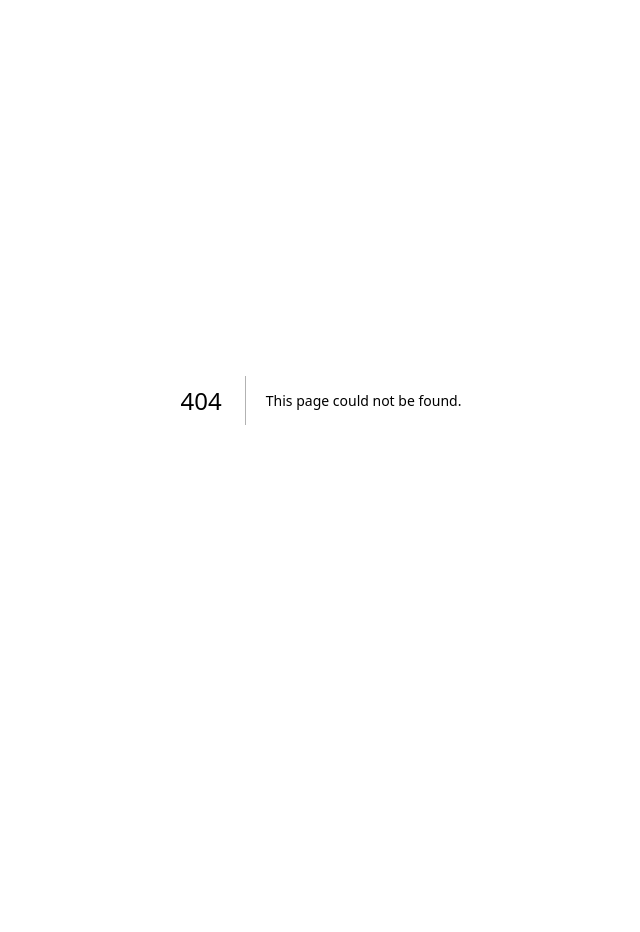
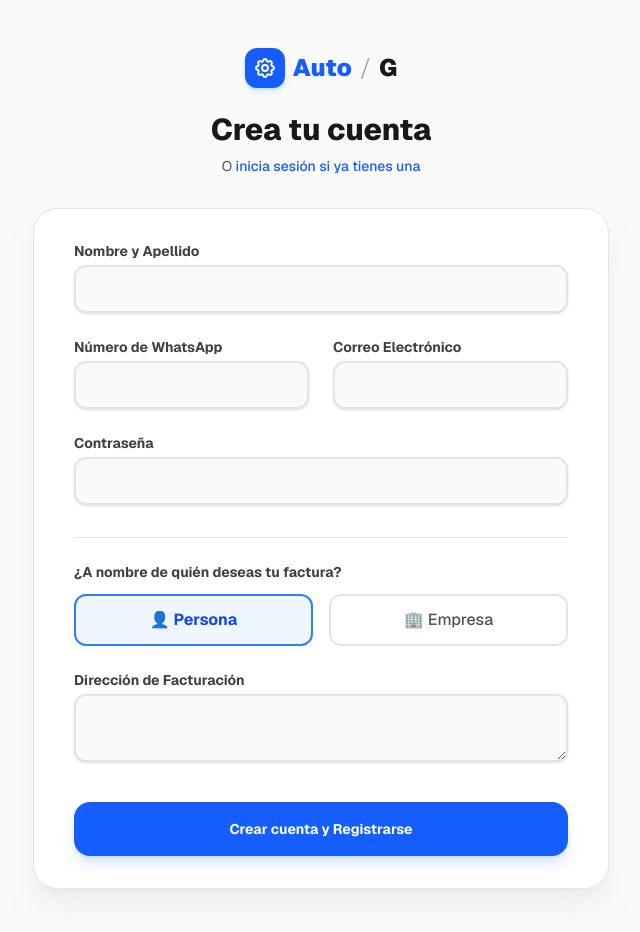
Before and after one commit to smwgo/Autog, a Next.js app: page /registro in a window 1280 px wide. Before the commit this address had no page. Shown: the top 932 px of the page, without its empty margins (319-959 px from the left). Before the commit the page ends 800 px from the top, so only its background shows below. Built offline with nearby package versions, Linux system fonts and the light colour scheme.

Commit message:
feat: add Header and Hero components along with user registration page

```diff
--- /dev/null
+++ b/src/app/registro/page.tsx
@@ -0,0 +1,128 @@
+"use client";
+
+import React, { useState } from 'react';
+import Link from 'next/link';
+
+export default function RegistroPage() {
+  const [tipoFactura, setTipoFactura] = useState('persona');
+
+  return (
+    <div className="min-h-screen bg-zinc-50 dark:bg-zinc-950 flex flex-col justify-center py-12 sm:px-6 lg:px-8 font-sans">
+      <div className="sm:mx-auto sm:w-full sm:max-w-md">
+        <Link href="/" className="flex justify-center items-center gap-2 mb-6">
+          <div className="w-10 h-10 bg-blue-600 rounded-xl flex items-center justify-center text-white shadow-md shadow-blue-500/20">
+            <svg className="w-6 h-6" fill="none" stroke="currentColor" viewBox="0 0 24 24">
+              <path strokeLinecap="round" strokeLinejoin="round" strokeWidth={2} d="M10.325 4.317c.426-1.756 2.924-1.756 3.35 0a1.724 1.724 0 002.573 1.066c1.543-.94 3.31.826 2.37 2.37a1.724 1.724 0 001.065 2.572c1.756.426 1.756 2.924 0 3.35a1.724 1.724 0 00-1.066 2.573c.94 1.543-.826 3.31-2.37 2.37a1.724 1.724 0 00-2.572 1.065c-.426 1.756-2.924 1.756-3.35 0a1.724 1.724 0 00-2.573-1.066c-1.543.94-3.31-.826-2.37-2.37a1.724 1.724 0 00-1.065-2.572c-1.756-.426-1.756-2.924 0-3.35a1.724 1.724 0 001.066-2.573c-.94-1.543.826-3.31 2.37-2.37.996.608 2.296.07 2.572-1.065z" />
+              <path strokeLinecap="round" strokeLinejoin="round" strokeWidth={2} d="M15 12a3 3 0 11-6 0 3 3 0 016 0z" />
+            </svg>
+          </div>
+          <span className="text-2xl flex items-center gap-1.5">
+            <span className="text-blue-600 dark:text-blue-500 font-black">Auto</span>
+            <span className="text-zinc-400 dark:text-zinc-600 font-light px-0.5">/</span>
+            <span className="text-zinc-900 dark:text-white font-black">G</span>
+          </span>
+        </Link>
+        <h2 className="mt-6 text-center text-3xl font-extrabold text-zinc-900 dark:text-white">
+          Crea tu cuenta
+        </h2>
+        <p className="mt-2 text-center text-sm text-zinc-600 dark:text-zinc-400">
+          O <Link href="/login" className="font-medium text-blue-600 hover:text-blue-500">inicia sesión si ya tienes una</Link>
+        </p>
+      </div>
+
+      <div className="mt-8 sm:mx-auto sm:w-full sm:max-w-xl">
+        <div className="bg-white dark:bg-zinc-900 py-8 px-4 shadow-xl shadow-zinc-200/50 dark:shadow-none sm:rounded-3xl sm:px-10 border border-zinc-200 dark:border-zinc-800">
+          <form className="space-y-6" action="#" method="POST" onSubmit={(e) => { e.preventDefault(); alert('Registro completado'); }}>
+
+            <div className="grid grid-cols-1 md:grid-cols-2 gap-6">
+              {/* Nombre y Apellido */}
+              <div className="md:col-span-2">
+                <label htmlFor="nombre" className="block text-sm font-bold text-zinc-700 dark:text-zinc-300">
+                  Nombre y Apellido
+                </label>
+                <div className="mt-1">
+                  <input id="nombre" name="nombre" type="text" required
+                    className="appearance-none block w-full px-4 py-3 border-2 border-zinc-200 dark:border-zinc-700 rounded-xl shadow-sm placeholder-zinc-400 focus:outline-none focus:ring-blue-500 focus:border-blue-500 sm:text-sm bg-zinc-50 dark:bg-zinc-800 dark:text-white transition-colors"
+                  />
+                </div>
+              </div>
+
+              {/* WhatsApp */}
+              <div>
+                <label htmlFor="whatsapp" className="block text-sm font-bold text-zinc-700 dark:text-zinc-300">
+                  Número de WhatsApp
+                </label>
+                <div className="mt-1">
+                  <input id="whatsapp" name="whatsapp" type="tel" required
+                    className="appearance-none block w-full px-4 py-3 border-2 border-zinc-200 dark:border-zinc-700 rounded-xl shadow-sm placeholder-zinc-400 focus:outline-none focus:ring-blue-500 focus:border-blue-500 sm:text-sm bg-zinc-50 dark:bg-zinc-800 dark:text-white transition-colors"
+                  />
+                </div>
+              </div>
+
+              {/* Correo */}
+              <div>
+                <label htmlFor="email" className="block text-sm font-bold text-zinc-700 dark:text-zinc-300">
+                  Correo Electrónico
+                </label>
+                <div className="mt-1">
+                  <input id="email" name="email" type="email" autoComplete="email" required
+                    className="appearance-none block w-full px-4 py-3 border-2 border-zinc-200 dark:border-zinc-700 rounded-xl shadow-sm placeholder-zinc-400 focus:outline-none focus:ring-blue-500 focus:border-blue-500 sm:text-sm bg-zinc-50 dark:bg-zinc-800 dark:text-white transition-colors"
+                  />
+                </div>
+              </div>
+
+              {/* Contraseña */}
+              <div className="md:col-span-2">
+                <label htmlFor="password" className="block text-sm font-bold text-zinc-700 dark:text-zinc-300">
+                  Contraseña
+                </label>
+                <div className="mt-1">
+                  <input id="password" name="password" type="password" required
+                    className="appearance-none block w-full px-4 py-3 border-2 border-zinc-200 dark:border-zinc-700 rounded-xl shadow-sm placeholder-zinc-400 focus:outline-none focus:ring-blue-500 focus:border-blue-500 sm:text-sm bg-zinc-50 dark:bg-zinc-800 dark:text-white transition-colors"
+                  />
+                </div>
+              </div>
+
+              {/* Tipo de Facturación */}
+              <div className="md:col-span-2 border-t border-zinc-200 dark:border-zinc-800 pt-6 mt-2">
+                <label className="block text-sm font-bold text-zinc-700 dark:text-zinc-300 mb-3">
+                  ¿A nombre de quién deseas tu factura?
+                </label>
+                <div className="flex gap-4">
+                  <label className={`flex-1 flex items-center justify-center gap-2 p-3 rounded-xl border-2 cursor-pointer transition-all ${tipoFactura === 'persona' ? 'border-blue-500 bg-blue-50 dark:bg-blue-500/10 text-blue-700 dark:text-blue-400 font-bold' : 'border-zinc-200 dark:border-zinc-700 text-zinc-600 dark:text-zinc-400 font-medium hover:bg-zinc-50 dark:hover:bg-zinc-800'}`}>
+                    <input type="radio" name="factura" value="persona" className="hidden" onChange={() => setTipoFactura('persona')} checked={tipoFactura === 'persona'} />
+                    <span>👤 Persona</span>
+                  </label>
+                  <label className={`flex-1 flex items-center justify-center gap-2 p-3 rounded-xl border-2 cursor-pointer transition-all ${tipoFactura === 'empresa' ? 'border-blue-500 bg-blue-50 dark:bg-blue-500/10 text-blue-700 dark:text-blue-400 font-bold' : 'border-zinc-200 dark:border-zinc-700 text-zinc-600 dark:text-zinc-400 font-medium hover:bg-zinc-50 dark:hover:bg-zinc-800'}`}>
+                    <input type="radio" name="factura" value="empresa" className="hidden" onChange={() => setTipoFactura('empresa')} checked={tipoFactura === 'empresa'} />
+                    <span>🏢 Empresa</span>
+                  </label>
+                </div>
+              </div>
+
+              {/* Dirección */}
+              <div className="md:col-span-2">
+                <label htmlFor="direccion" className="block text-sm font-bold text-zinc-700 dark:text-zinc-300">
+                  Dirección de Facturación
+                </label>
+                <div className="mt-1">
+                  <textarea id="direccion" name="direccion" rows={2} required
+                    className="appearance-none block w-full px-4 py-3 border-2 border-zinc-200 dark:border-zinc-700 rounded-xl shadow-sm placeholder-zinc-400 focus:outline-none focus:ring-blue-500 focus:border-blue-500 sm:text-sm bg-zinc-50 dark:bg-zinc-800 dark:text-white transition-colors"
+                  ></textarea>
+                </div>
+              </div>
+            </div>
+
+            <div className="pt-4">
+              <button type="submit"
+                className="w-full flex justify-center py-4 px-4 border border-transparent rounded-2xl shadow-lg shadow-blue-500/20 text-sm font-bold text-white bg-blue-600 hover:bg-blue-700 focus:outline-none focus:ring-2 focus:ring-offset-2 focus:ring-blue-500 transition-colors"
+              >
+                Crear cuenta y Registrarse
+              </button>
+            </div>
+          </form>
+        </div>
+      </div>
+    </div>
+  );
+}
--- a/src/components/Header.tsx
+++ b/src/components/Header.tsx
@@ -19,9 +19,6 @@ export function Header() {
           </span>
         </Link>
         <nav className="hidden md:flex gap-6 text-sm font-medium text-zinc-600 dark:text-zinc-300">
-          <Link href="/" className="hover:text-blue-600 dark:hover:text-blue-500 transition-colors">Inicio</Link>
-          <Link href="/tienda" className="hover:text-blue-600 dark:hover:text-blue-500 transition-colors">Tienda</Link>
-          <Link href="/servicios" className="hover:text-blue-600 dark:hover:text-blue-500 transition-colors">Servicios</Link>
           <Link href="/promociones" className="hover:text-blue-600 dark:hover:text-blue-500 transition-colors">Promociones</Link>
           <Link href="/contacto" className="hover:text-blue-600 dark:hover:text-blue-500 transition-colors">Contacto</Link>
         </nav>
--- a/src/components/Hero.tsx
+++ b/src/components/Hero.tsx
@@ -7,29 +7,28 @@ export function Hero() {
       <div className="absolute inset-0 bg-gradient-to-br from-blue-900 to-black opacity-90 z-0"></div>
 
       <div className="relative z-10 container mx-auto px-6 py-24 md:py-32 flex flex-col items-center text-center">
-        <h1 className="text-4xl md:text-6xl font-extrabold tracking-tight mb-6 max-w-4xl">
+        <h1 className="text-4xl md:text-6xl font-extrabold tracking-tight mb-6 max-w-4xl text-transparent bg-clip-text bg-gradient-to-r from-blue-400 via-indigo-400 to-purple-400">
           Todo para tu vehículo
         </h1>
         <p className="text-lg md:text-xl text-zinc-300 mb-10 max-w-2xl">
           Repuestos, servicios y control total de tu auto al instante.
         </p>
 
-        <div className="grid grid-cols-2 md:grid-cols-4 gap-4 w-full max-w-3xl mt-8">
-          <Link href="#buscar-repuestos" className="flex flex-col items-center justify-center p-4 rounded-2xl bg-white/10 hover:bg-white/20 backdrop-blur-sm border border-white/10 transition-all group">
-            <span className="text-2xl mb-2 group-hover:scale-110 transition-transform">⚙️</span>
-            <span className="text-sm font-medium">Comprar Repuestos</span>
+        <div className="grid grid-cols-1 sm:grid-cols-2 gap-4 w-full max-w-2xl mt-12">
+          {/* Card 1 */}
+          <Link href="/tienda" className="group flex items-center gap-4 p-4 rounded-2xl bg-white/5 hover:bg-white/10 border border-white/10 hover:border-white/20 transition-all duration-300 backdrop-blur-sm">
+            <div className="flex-shrink-0 w-10 h-10 rounded-full bg-white/10 flex items-center justify-center text-zinc-400 group-hover:text-blue-400 group-hover:bg-blue-500/20 transition-colors">
+              <svg className="w-5 h-5" fill="none" stroke="currentColor" viewBox="0 0 24 24"><path strokeLinecap="round" strokeLinejoin="round" strokeWidth={2} d="M10.325 4.317c.426-1.756 2.924-1.756 3.35 0a1.724 1.724 0 002.573 1.066c1.543-.94 3.31.826 2.37 2.37a1.724 1.724 0 001.065 2.572c1.756.426 1.756 2.924 0 3.35a1.724 1.724 0 00-1.066 2.573c.94 1.543-.826 3.31-2.37 2.37a1.724 1.724 0 00-2.572 1.065c-.426 1.756-2.924 1.756-3.35 0a1.724 1.724 0 00-2.573-1.066c-1.543.94-3.31-.826-2.37-2.37a1.724 1.724 0 00-1.065-2.572c-1.756-.426-1.756-2.924 0-3.35a1.724 1.724 0 001.066-2.573c-.94-1.543.826-3.31 2.37-2.37.996.608 2.296.07 2.572-1.065z" /><path strokeLinecap="round" strokeLinejoin="round" strokeWidth={2} d="M15 12a3 3 0 11-6 0 3 3 0 016 0z" /></svg>
+            </div>
+            <span className="text-sm font-medium text-zinc-300 group-hover:text-white transition-colors">Tienda</span>
           </Link>
-          <Link href="/agendar" className="flex flex-col items-center justify-center p-4 rounded-2xl bg-white/10 hover:bg-white/20 backdrop-blur-sm border border-white/10 transition-all group">
-            <span className="text-2xl mb-2 group-hover:scale-110 transition-transform">📅</span>
-            <span className="text-sm font-medium">Agendar Servicio</span>
-          </Link>
-          <Link href="/cotizacion" className="flex flex-col items-center justify-center p-4 rounded-2xl bg-white/10 hover:bg-white/20 backdrop-blur-sm border border-white/10 transition-all group">
-            <span className="text-2xl mb-2 group-hover:scale-110 transition-transform">📄</span>
-            <span className="text-sm font-medium">Solicitar Cotización</span>
-          </Link>
-          <Link href="/portal/vehiculos/nuevo" className="flex flex-col items-center justify-center p-4 rounded-2xl bg-white/10 hover:bg-white/20 backdrop-blur-sm border border-white/10 transition-all group">
-            <span className="text-2xl mb-2 group-hover:scale-110 transition-transform">🚗</span>
-            <span className="text-sm font-medium">Registrar Vehículo</span>
+
+          {/* Card 2 */}
+          <Link href="/registro" className="group flex items-center gap-4 p-4 rounded-2xl bg-white/5 hover:bg-white/10 border border-white/10 hover:border-white/20 transition-all duration-300 backdrop-blur-sm">
+            <div className="flex-shrink-0 w-10 h-10 rounded-full bg-white/10 flex items-center justify-center text-zinc-400 group-hover:text-emerald-400 group-hover:bg-emerald-500/20 transition-colors">
+              <svg className="w-5 h-5" fill="none" stroke="currentColor" viewBox="0 0 24 24"><path strokeLinecap="round" strokeLinejoin="round" strokeWidth={2} d="M18 9v3m0 0v3m0-3h3m-3 0h-3m-2-5a4 4 0 11-8 0 4 4 0 018 0zM3 20a6 6 0 0112 0v1H3v-1z" /></svg>
+            </div>
+            <span className="text-sm font-medium text-zinc-300 group-hover:text-white transition-colors">Registrarse</span>
           </Link>
         </div>
       </div>
```
